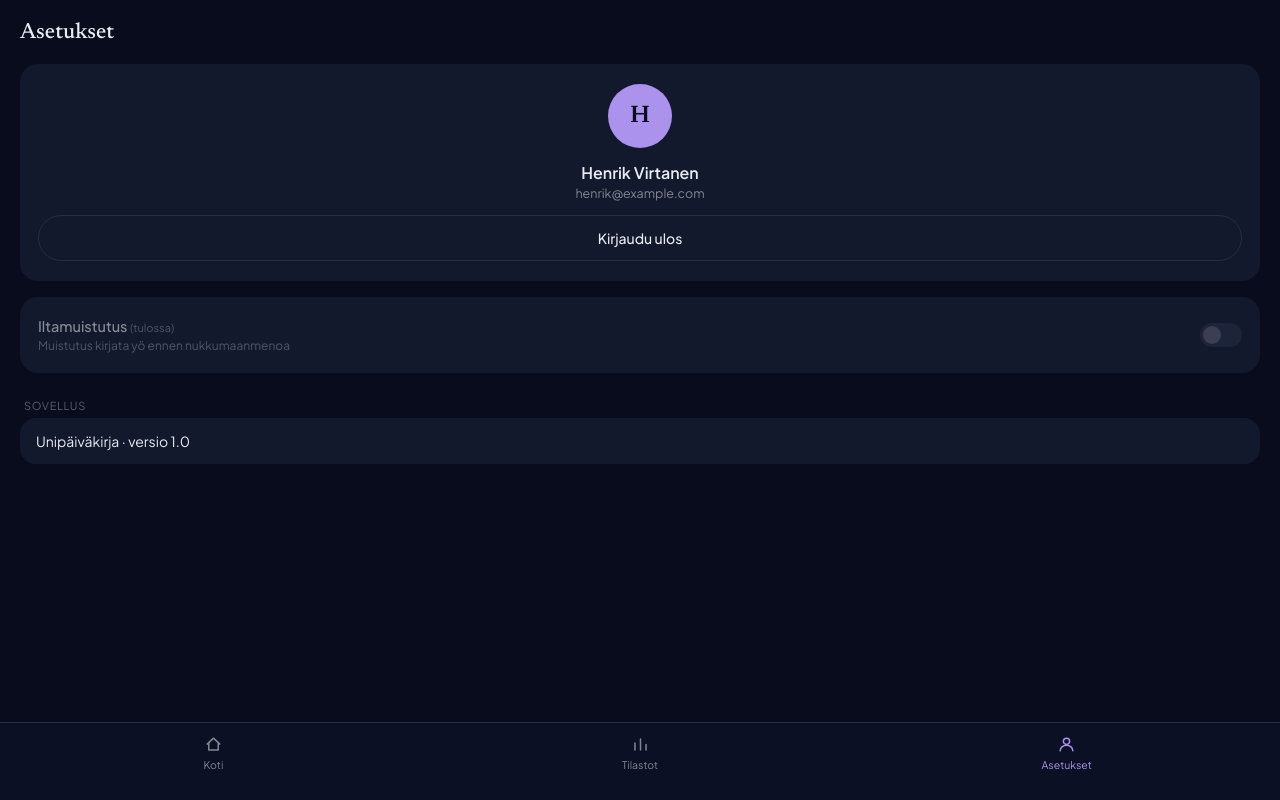
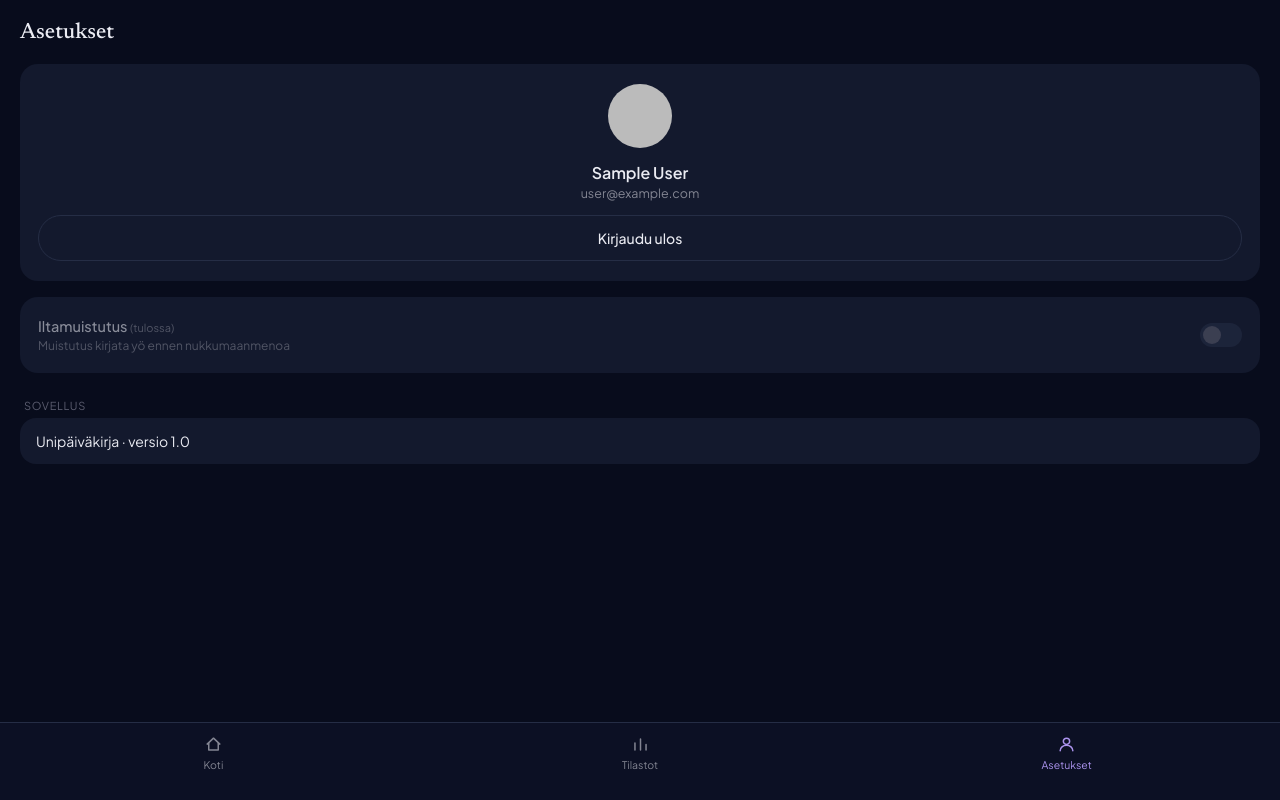
Before and after one commit to Nagis02/Unipaivakirja, a React (Vite) app: page /asetukset in a window 1280 px wide. Built offline with nearby package versions, Linux system fonts and the light colour scheme; no server answers; sample sign-in values are in the browser's storage.

Commit message:
Korjaa Asetukset-sivun kovakoodattu kayttajatieto

```diff
--- a/src/pages/Settings/Settings.jsx
+++ b/src/pages/Settings/Settings.jsx
@@ -1,16 +1,22 @@
 import { useNavigate } from 'react-router-dom'
 import { signOut } from 'firebase/auth'
 import { auth } from '../../firebase'
+import { useAuth } from '../../context/AuthContext'
 import BottomNav from '../../components/BottomNav/BottomNav'
 import styles from './Settings.module.scss'
 
 const Settings = () => {
   const navigate = useNavigate()
+  const { user } = useAuth()
 
   const handleLogout = async () => {
     await signOut(auth)
     navigate('/')
   }
+
+  const initial = user?.displayName?.charAt(0)?.toUpperCase()
+    || user?.email?.charAt(0)?.toUpperCase()
+    || '?'
 
   return (
     <div className={styles.settings}>
@@ -20,10 +26,14 @@ const Settings = () => {
 
       <div className={styles.body}>
         <div className={styles.profileCard}>
-          <div className={styles.avatar}>H</div>
+          {user?.photoURL ? (
+            <img src={user.photoURL} alt="" className={styles.avatarImage} />
+          ) : (
+            <div className={styles.avatar}>{initial}</div>
+          )}
           <div className={styles.profileText}>
-            <div className={styles.name}>Henrik Virtanen</div>
-            <div className={styles.email}>henrik@example.com</div>
+            <div className={styles.name}>{user?.displayName || 'Käyttäjä'}</div>
+            <div className={styles.email}>{user?.email}</div>
           </div>
           <button className={styles.logoutButton} onClick={handleLogout}>
             Kirjaudu ulos
--- a/src/pages/Settings/Settings.module.scss
+++ b/src/pages/Settings/Settings.module.scss
@@ -156,3 +156,10 @@
   font-size: 14px;
   color: $color-text;
 }
+
+.avatarImage {
+  width: 64px;
+  height: 64px;
+  border-radius: 50%;
+  object-fit: cover;
+}
```
